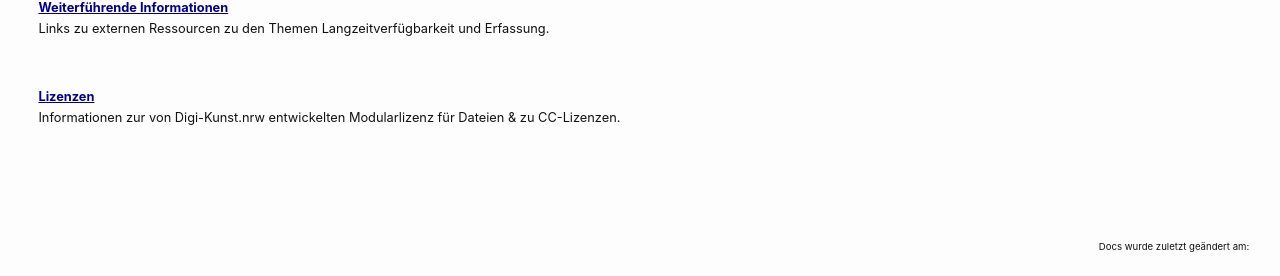
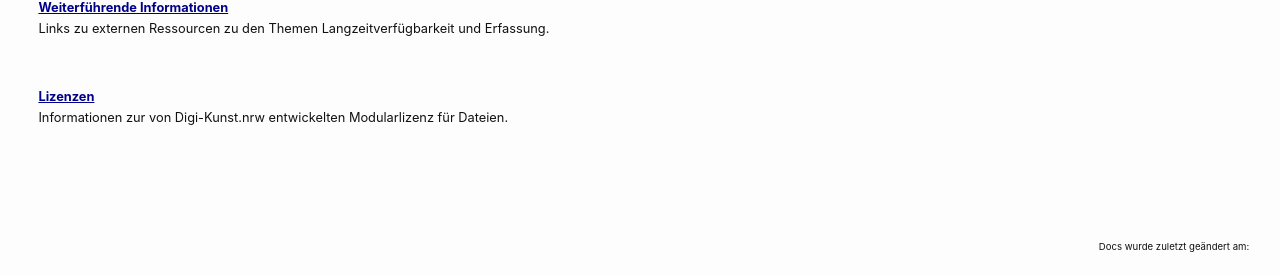
Before and after one commit to ottjannik/digi-kunst.github.io, a Jekyll site: the page built from ressourcen/index.markdown, in a window 1280 px wide, cut to the strip 949-1225 px from the top of the page. Built offline with Jekyll 4.4.1, drawn with Linux system fonts in a browser that asks for light colours; a script that is not in the unit is left out.

Commit message:
Änderung Rückgängig gemacht bei Ressourcen

```diff
--- a/ressourcen/index.markdown
+++ b/ressourcen/index.markdown
@@ -29,4 +29,4 @@
 Links zu externen Ressourcen zu den Themen Langzeitverfügbarkeit und Erfassung.
 
 [**Lizenzen**](/ressourcen/lizenzen)\
-Informationen zur von Digi-Kunst.nrw entwickelten Modularlizenz für Dateien & zu CC-Lizenzen.
+Informationen zur von Digi-Kunst.nrw entwickelten Modularlizenz für Dateien.
```
